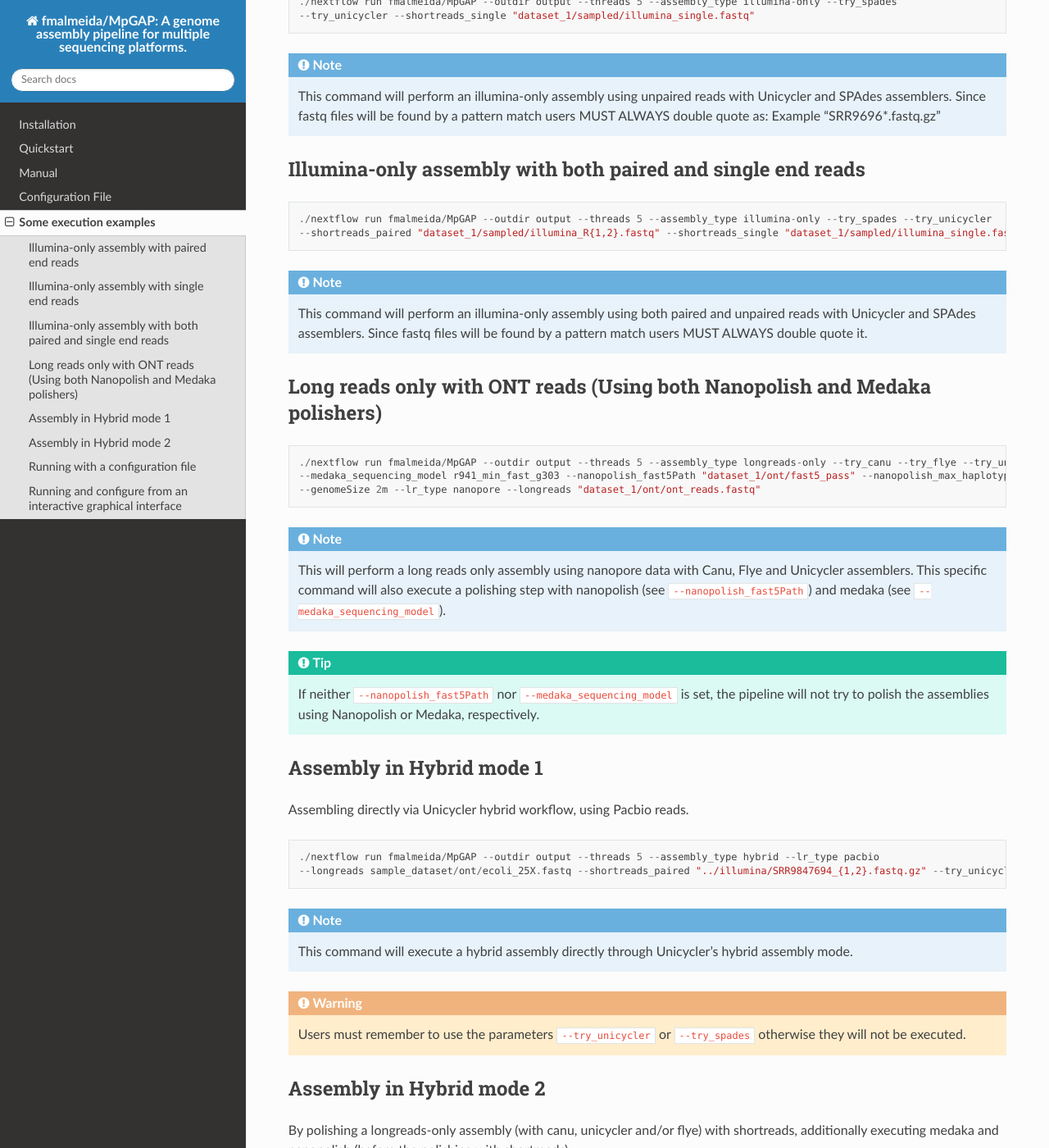
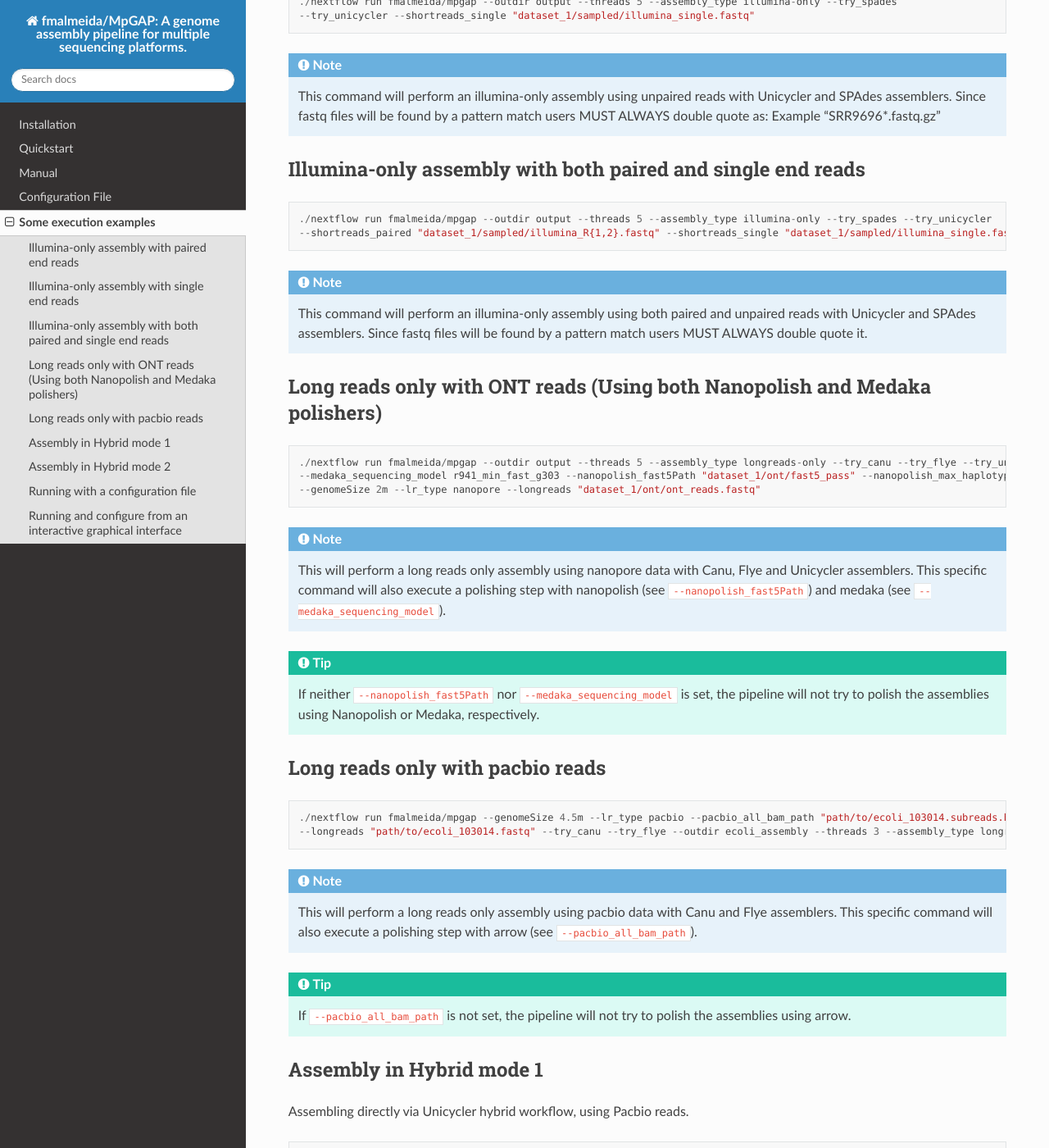
Before and after one commit to fmalmeida/MpGAP, a Sphinx documentation site: the page built from docs/examples.rst, in a window 1280 px wide and 1400 px high, scrolled down 774 px. Shown: the whole window at 82% size. Built offline with Sphinx 7.4.7 and the Read the Docs theme 2.0.0, drawn with Linux system fonts in a browser that asks for light colours; some of the changed text lies outside the part shown.

Commit message:
Fixing docs, readme, and fastq2fasta

```diff
--- a/docs/examples.rst
+++ b/docs/examples.rst
@@ -19,7 +19,7 @@ Illumina-only assembly with paired end reads
 
 ::
 
-   ./nextflow run fmalmeida/MpGAP --outdir output --threads 5 --assembly_type illumina-only --try_spades
+   ./nextflow run fmalmeida/mpgap --outdir output --threads 5 --assembly_type illumina-only --try_spades
    --try_unicycler --shortreads_paired "dataset_1/sampled/illumina_R{1,2}.fastq"
 
 .. note::
@@ -32,7 +32,7 @@ Illumina-only assembly with single end reads
 
 ::
 
-  ./nextflow run fmalmeida/MpGAP --outdir output --threads 5 --assembly_type illumina-only --try_spades
+  ./nextflow run fmalmeida/mpgap --outdir output --threads 5 --assembly_type illumina-only --try_spades
   --try_unicycler --shortreads_single "dataset_1/sampled/illumina_single.fastq"
 
 .. note::
@@ -45,7 +45,7 @@ Illumina-only assembly with both paired and single end reads
 
 ::
 
-  ./nextflow run fmalmeida/MpGAP --outdir output --threads 5 --assembly_type illumina-only --try_spades --try_unicycler
+  ./nextflow run fmalmeida/mpgap --outdir output --threads 5 --assembly_type illumina-only --try_spades --try_unicycler
   --shortreads_paired "dataset_1/sampled/illumina_R{1,2}.fastq" --shortreads_single "dataset_1/sampled/illumina_single.fastq"
 
 .. note::
@@ -58,7 +58,7 @@ Long reads only with ONT reads (Using both Nanopolish and Medaka polishers)
 
 ::
 
-  ./nextflow run fmalmeida/MpGAP --outdir output --threads 5 --assembly_type longreads-only --try_canu --try_flye --try_unicycler
+  ./nextflow run fmalmeida/mpgap --outdir output --threads 5 --assembly_type longreads-only --try_canu --try_flye --try_unicycler
   --medaka_sequencing_model r941_min_fast_g303 --nanopolish_fast5Path "dataset_1/ont/fast5_pass" --nanopolish_max_haplotypes 2000
   --genomeSize 2m --lr_type nanopore --longreads "dataset_1/ont/ont_reads.fastq"
 
@@ -71,6 +71,23 @@ Long reads only with ONT reads (Using both Nanopolish and Medaka polishers)
 
   If neither ``--nanopolish_fast5Path`` nor ``--medaka_sequencing_model`` is set, the pipeline will not try to polish the assemblies using Nanopolish or Medaka, respectively.
 
+Long reads only with pacbio reads
+=================================
+
+::
+
+  ./nextflow run fmalmeida/mpgap --genomeSize 4.5m --lr_type pacbio --pacbio_all_bam_path "path/to/ecoli_103014.subreads.bam" \
+  --longreads "path/to/ecoli_103014.fastq" --try_canu --try_flye --outdir ecoli_assembly --threads 3 --assembly_type longreads-only
+
+.. note::
+
+  This will perform a long reads only assembly using pacbio data with Canu and Flye assemblers. This specific command
+  will also execute a polishing step with arrow (see ``--pacbio_all_bam_path``).
+
+.. tip::
+
+  If ``--pacbio_all_bam_path`` is not set, the pipeline will not try to polish the assemblies using arrow.
+
 Assembly in Hybrid mode 1
 =========================
 
@@ -78,7 +95,7 @@ Assembling directly via Unicycler hybrid workflow, using Pacbio reads.
 
 ::
 
-  ./nextflow run fmalmeida/MpGAP --outdir output --threads 5 --assembly_type hybrid --lr_type pacbio
+  ./nextflow run fmalmeida/mpgap --outdir output --threads 5 --assembly_type hybrid --lr_type pacbio
   --longreads sample_dataset/ont/ecoli_25X.fastq --shortreads_paired "../illumina/SRR9847694_{1,2}.fastq.gz" --try_unicycler
 
 .. note::
@@ -96,7 +113,7 @@ By polishing a longreads-only assembly (with canu, unicycler and/or flye) with s
 
 ::
 
-  ./nextflow run fmalmeida/MpGAP --outdir output --threads 5 --assembly_type hybrid --try_unicycler --try_flye --try_canu --shortreads_paired "dataset_1/sampled/illumina_R{1,2}.fastq"
+  ./nextflow run fmalmeida/mpgap --outdir output --threads 5 --assembly_type hybrid --try_unicycler --try_flye --try_canu --shortreads_paired "dataset_1/sampled/illumina_R{1,2}.fastq"
   --nanopolish_fast5Path dataset_1/ont/fast5_pass --nanopolish_max_haplotypes 5000 --medaka_sequencing_model r941_min_fast_g303 --genomeSize 2m --lr_type nanopore --longreads
   "dataset_1/ont/ont_reads.fastq"  --illumina_polish_longreads_contigs
 
@@ -110,11 +127,11 @@ Running with a configuration file
 
 ::
 
-      ./nextflow run fmalmeida/MpGAP -c nextflow.config
+      ./nextflow run fmalmeida/mpgap -c nextflow.config
 
 Running and configure from an interactive graphical interface
 =============================================================
 
 ::
 
-      nf-core launch fmalmeida/MpGAP
+      nf-core launch fmalmeida/mpgap
--- a/docs/index.rst
+++ b/docs/index.rst
@@ -4,7 +4,7 @@
 MpGAP
 *****
 
-`MpGAP <https://github.com/fmalmeida/MpGAP>`_ is a pipeline developed with `Nextflow <https://www.nextflow.io/docs/latest/index.html>`_
+`MpGAP <https://github.com/fmalmeida/mpgap>`_ is a pipeline developed with `Nextflow <https://www.nextflow.io/docs/latest/index.html>`_
 and `Docker <https://www.docker.com/>`_. It was designed to provide an easy-to-use framework for genome assembly of Illumina, Pacbio and Oxford Nanopore
 sequencing data through illumina only, long reads only or hybrid modes.
 
--- a/docs/installation.rst
+++ b/docs/installation.rst
@@ -19,11 +19,11 @@ This pipeline requires only `Docker <https://www.docker.com/>`_ (and its Docker
 
 3. Download the pipeline
 
-    ``./nextflow pull fmalmeida/MpGAP``
+    ``./nextflow pull fmalmeida/mpgap``
 
 4. Test your installation
 
-    ``./nextflow run fmalmeida/MpGAP --help``
+    ``./nextflow run fmalmeida/mpgap --help``
 
 5. Download required Docker images
 
--- a/nextflow_schema.json
+++ b/nextflow_schema.json
@@ -77,6 +77,11 @@
                 "threads": {
                     "type": "integer",
                     "description": "Number of threads to use for each process"
+                },
+                "parallel_jobs": {
+                    "type": "integer",
+                    "default": 1,
+                    "description": "Number of jobs to run in parallel. Each job can consume up to N threads (--threads)"
                 },
                 "cpus": {
                     "type": "integer",
```
Also changed, not shown: README.md (+14 -12 lines), docs/config.rst (+4 -4 lines), docs/quickstart.rst (+5 -5 lines), 11 other files.
